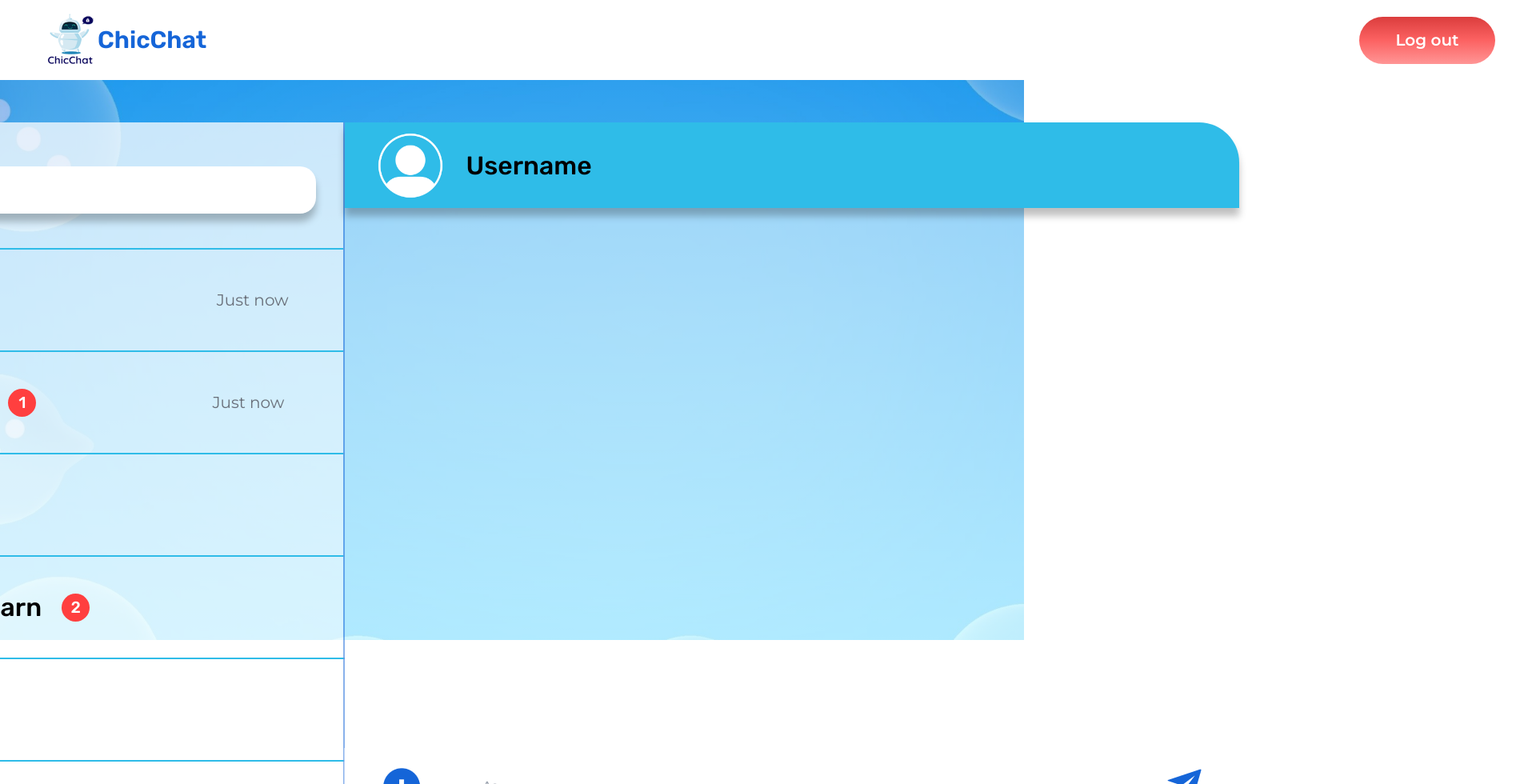
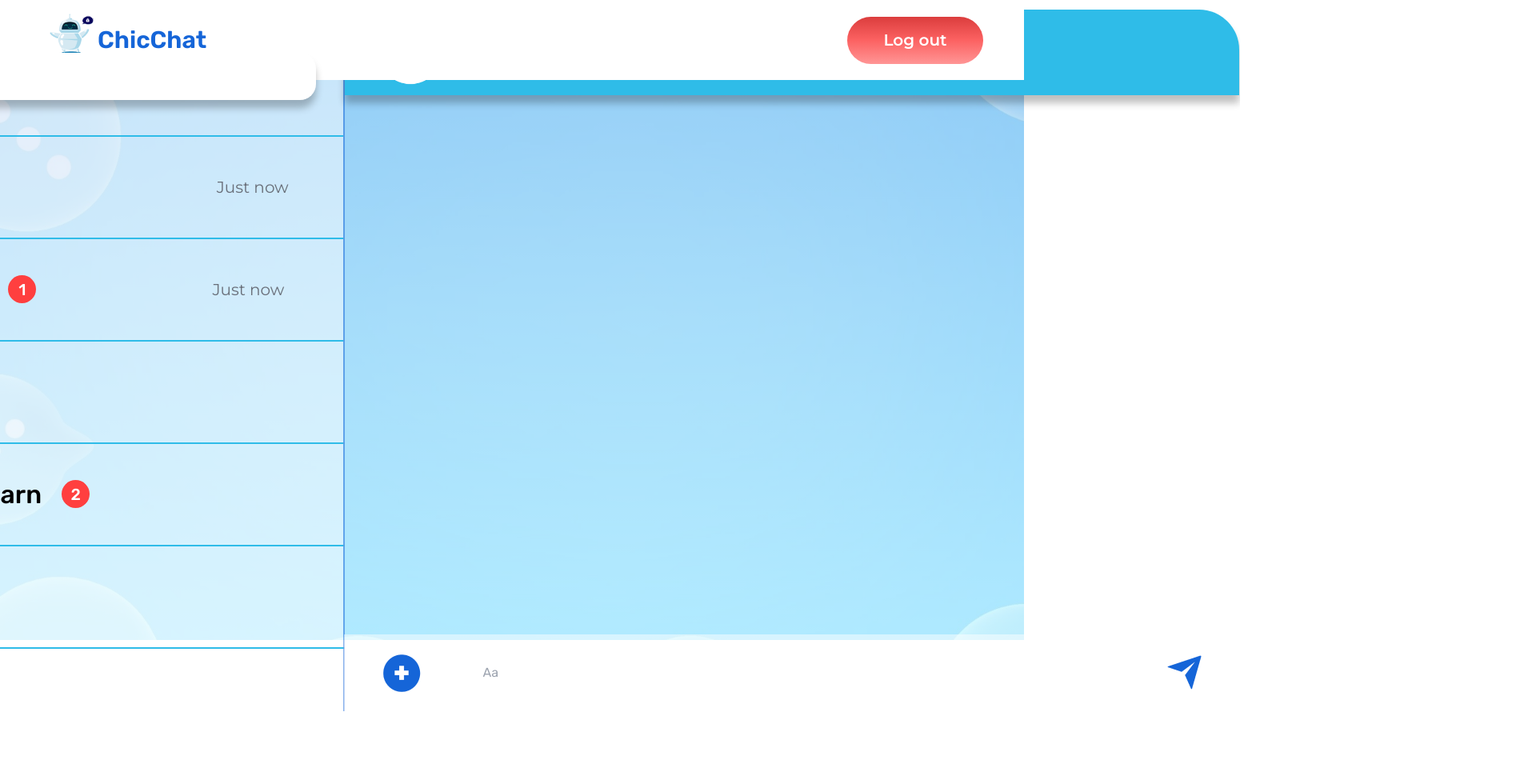
Before and after one commit to FairyFay404/Chic-Chat, a React (Vite) app in the folder client/: page /chat in a window 1280 px wide. Shown: the top 980 px of the page at 80% size, 1920 px wide, since content can reach past the window. After the commit the page ends 889 px from the top, so only its background shows below. Built offline with nearby package versions, Linux system fonts and the light colour scheme.

Commit message:
update-chat

```diff
--- a/client/src/components/Chat.jsx
+++ b/client/src/components/Chat.jsx
@@ -1,33 +1,31 @@
-import React,{useState} from 'react'
+import React, { useState } from 'react'
 import Navbar from './Navbar'
 
 export default function Chat() {
-    const [error,setError] = useState(false)
+    const [error, setError] = useState(false)
 
-    const handleEdit = (e)=>{
+    const handleEdit = (e) => {
         e.preventDefault();
         setError(true);
     }
     return (
         <>
             <div className="bg-gradient-to-b from-[#1565D8] to-[#9EE8FF] h-screen font-Rubik">
-
-                <div className="w-full h-screen bg-no-repeat bg-cover " style={{backgroundImage: `url("/Wallpaper.png")`}}>
-                    <Navbar/>
-                    <div className="h-[983px] flex flex-row justify-center items-center  ">
-                        <div className="w-[697px] h-[877px] rounded-l-[50px] bg-white/50 ">
+                <div className="w-full h-screen bg-no-repeat bg-cover " style={{ backgroundImage: `url("/Wallpaper.png")` }}>
+                    <Navbar />
+                    <div className="h-full">
+                        <div className="flex flex-row h-full justify-center items-center pt-[100px]">{/*  */}
+                            <div className="w-[697px] h-[877px] rounded-l-[50px] bg-white/50">
                                 <div className="flex flex-col items-center bg-white bg-opacity-50 rounded-l-[40px]">
-
-
                                     <div className="w-[698px] h-[159px] border-b-2 border-b-[#2FBCE8] flex flex-row justify-center items-center">
                                         <form>
                                             <label class="relative block">
                                                 <span class="absolute inset-y-9 left-0 flex items-center pl-3">
-                                    <img src="/search-icon.png" className='pe-[14px] w-[55px] h-[39px] ms-[5px]'/>
+                                                    <img src="/search-icon.png" className='pe-[14px] w-[55px] h-[39px] ms-[5px]' />
                                                 </span>
                                                 <input type="text" className="w-[629px] h-[59px] pl-[70px] rounded-[20px] shadow_1 mt-[11px]
                                                     text-[#072653] font-Rubik font-normal border-[0px] focus:border-[3px] focus:border-[#178AAE] focus:outline-0
-                                    " placeholder="Search by username" onChange={e => setUsername(e.target.value)}/>
+                                                    " placeholder="Search by username" onChange={e => setUsername(e.target.value)} />
                                             </label>
                                         </form>
                                     </div>
@@ -35,7 +33,7 @@ export default function Chat() {
                                     <div className="w-[698px] h-[718px] ">
                                         <button className="w-[700px] h-[128px] flex justify-between items-center border-b-2 border-b-[#2FBCE8] hover:bg-[#2FBCE8] hover:bg-opacity-40 auto-rows-auto">
                                             <div className="flex flex-row items-center">
-                                            <img src="/Profile.png" className='ms-[38px] me-[25px] w-[107px] h-[107px]'/>
+                                                <img src="/Profile.png" className='ms-[38px] me-[25px] w-[107px] h-[107px]' />
                                                 <div className=" flex justify-between items-center">
                                                     <span className='text-[32px] font-medium'>Aom</span>
                                                     <p className='text-[20px] ms-[300px] font-Montserrat font-normal text-[#696F79]'>Just now</p>
@@ -47,7 +45,7 @@ export default function Chat() {
                                         </button>
                                         <button className="w-[700px] h-[128px] flex justify-between items-center border-b-2 border-b-[#2FBCE8] hover:bg-[#2FBCE8] hover:bg-opacity-40">
                                             <div className="flex flex-row justify-center items-center">
-                                            <img src="/Profile.png" className='ms-[38px] me-[25px] w-[107px] h-[107px]'/>
+                                                <img src="/Profile.png" className='ms-[38px] me-[25px] w-[107px] h-[107px]' />
                                                 <h1 className='text-[32px] font-medium'>Party</h1>
                                                 <label className='w-[35px] h-[35px] rounded-[50px] bg-[#FF3F3F] flex justify-center items-center text-[20px] text-white font-medium ms-[25px]' >1</label>
                                                 <h2 className='text-[20px] ms-[220px] font-Montserrat font-normal text-[#696F79]'>Just now</h2>
@@ -56,14 +54,14 @@ export default function Chat() {
                                         </button>
                                         <button className="w-[700px] h-[128px] flex justify-between items-center border-b-2 border-b-[#2FBCE8] hover:bg-[#2FBCE8] hover:bg-opacity-40">
                                             <div className="flex flex-row justify-center items-center">
-                                            <img src="/Profile.png" className='ms-[38px] me-[25px] w-[107px] h-[107px]'/>
+                                                <img src="/Profile.png" className='ms-[38px] me-[25px] w-[107px] h-[107px]' />
                                                 <h1 className='text-[32px] font-medium'>Meaw</h1>
                                             </div>
 
                                         </button>
                                         <button className="w-[700px] h-[128px] flex justify-between items-center border-b-2 border-b-[#2FBCE8] hover:bg-[#2FBCE8] hover:bg-opacity-40">
                                             <div className="flex flex-row justify-center items-center">
-                                            <img src="/Profile.png" className='ms-[38px] me-[25px] w-[107px] h-[107px]'/>
+                                                <img src="/Profile.png" className='ms-[38px] me-[25px] w-[107px] h-[107px]' />
                                                 <h1 className='text-[32px] font-medium'>EEEEEarn</h1>
                                                 <label className='w-[35px] h-[35px] rounded-[50px] bg-[#FF3F3F] flex justify-center items-center text-[20px] text-white font-medium ms-[25px]'>2</label>
                                             </div>
@@ -71,7 +69,109 @@ export default function Chat() {
                                         </button>
                                         <button className="w-[700px] h-[128px] flex justify-between items-center border-b-2 border-b-[#2FBCE8] hover:bg-[#2FBCE8] hover:bg-opacity-40">
                                             <div className="flex flex-row justify-center items-center">
-                                            <img src="/Profile.png" className='ms-[38px] me-[25px] w-[107px] h-[107px]'/>
+                                                <img src="/Profile.png" className='ms-[38px] me-[25px] w-[107px] h-[107px]' />
+                                                <h1 className='text-[32px] font-medium'>Fay</h1>
+                                            </div>
+
+                                        </button>
+                                    </div>
+
+                                </div>
+                            </div>
+
+                            <div className="w-[1120px] h-[877px] rounded-r-[50px]
+                                bg-white/50 border-l-2  border-l-[#1565D880]
+                                flex flex-col justify-center items-center
+                            ">
+                                <div className="w-[1118px] h-[120px] bg-[#2FBCE8] ] flex justify-between items-center rounded-tr-[50px] shadow_1 t-[11px]">
+                                    <div className="flex items-center">
+                                        <img className='ms-[32px] w-[100px] h-[100px]' src="/MyProfile.png" alt="" />
+                                        <h1 className=' text-[32px] ms-[20px] font-medium text-[#000000]'>Username</h1>
+                                    </div>
+                                </div>
+                                <div className=" w-[1120px] h-[756px]">
+                                </div>
+
+                                <div className=" w-[1120px] h-[107px] bg-white bg-opacity-50 rounded-br-[40px] flex flex-row justify-center items-center">
+                                    <div className="">
+                                        <form>
+                                            <label class="relative flex flex-row justify-center items-center ">
+                                                <img src="/add icon.png" className=' w-[61px] h-[61px]' />
+                                                <input type="text" className="w-[880px] h-[59px] ms-[20px] pl-[50px] rounded-[20px]
+                                    text-[#072653] font-Rubik font-normal border-[0px] focus:border-[3px] focus:border-[#178AAE] focus:outline-0
+                                    " placeholder="Aa" onChange={e => setUsername(e.target.value)} />
+                                                <img src="/send icon.png" className='w-[53px] h-[53px] ms-[20px]' />
+                                            </label>
+                                        </form>
+                                    </div>
+                                </div>
+                            </div>
+                        </div>
+                    </div>
+
+
+
+
+
+
+                    {/* <div className="flex flex-row justify-center items-center">
+                        <div className="w-[697px] h-[877px] rounded-l-[50px] bg-white/50 ">
+                            <div className="flex flex-col items-center bg-white bg-opacity-50 rounded-l-[40px]">
+
+
+                                <div className="w-[698px] h-[159px] border-b-2 border-b-[#2FBCE8] flex flex-row justify-center items-center">
+                                    <form>
+                                        <label class="relative block">
+                                            <span class="absolute inset-y-9 left-0 flex items-center pl-3">
+                                                <img src="/search-icon.png" className='pe-[14px] w-[55px] h-[39px] ms-[5px]' />
+                                            </span>
+                                            <input type="text" className="w-[629px] h-[59px] pl-[70px] rounded-[20px] shadow_1 mt-[11px]
+                                    text-[#072653] font-Rubik font-normal border-[0px] focus:border-[3px] focus:border-[#178AAE] focus:outline-0
+                                    " placeholder="Search by username" onChange={e => setUsername(e.target.value)} />
+                                        </label>
+                                    </form>
+                                </div>
+
+                                <div className="w-[698px] h-[718px] ">
+                                    <button className="w-[700px] h-[128px] flex justify-between items-center border-b-2 border-b-[#2FBCE8] hover:bg-[#2FBCE8] hover:bg-opacity-40 auto-rows-auto">
+                                        <div className="flex flex-row items-center">
+                                            <img src="/Profile.png" className='ms-[38px] me-[25px] w-[107px] h-[107px]' />
+                                            <div className=" flex justify-between items-center">
+                                                <span className='text-[32px] font-medium'>Aom</span>
+                                                <p className='text-[20px] ms-[300px] font-Montserrat font-normal text-[#696F79]'>Just now</p>
+
+                                            </div>
+
+
+                                        </div>
+                                    </button>
+                                    <button className="w-[700px] h-[128px] flex justify-between items-center border-b-2 border-b-[#2FBCE8] hover:bg-[#2FBCE8] hover:bg-opacity-40">
+                                        <div className="flex flex-row justify-center items-center">
+                                            <img src="/Profile.png" className='ms-[38px] me-[25px] w-[107px] h-[107px]' />
+                                            <h1 className='text-[32px] font-medium'>Party</h1>
+                                            <label className='w-[35px] h-[35px] rounded-[50px] bg-[#FF3F3F] flex justify-center items-center text-[20px] text-white font-medium ms-[25px]' >1</label>
+                                            <h2 className='text-[20px] ms-[220px] font-Montserrat font-normal text-[#696F79]'>Just now</h2>
+                                        </div>
+
+                                    </button>
+                                    <button className="w-[700px] h-[128px] flex justify-between items-center border-b-2 border-b-[#2FBCE8] hover:bg-[#2FBCE8] hover:bg-opacity-40">
+                                        <div className="flex flex-row justify-center items-center">
+                                            <img src="/Profile.png" className='ms-[38px] me-[25px] w-[107px] h-[107px]' />
+                                            <h1 className='text-[32px] font-medium'>Meaw</h1>
+                                        </div>
+
+                                    </button>
+                                    <button className="w-[700px] h-[128px] flex justify-between items-center border-b-2 border-b-[#2FBCE8] hover:bg-[#2FBCE8] hover:bg-opacity-40">
+                                        <div className="flex flex-row justify-center items-center">
+                                            <img src="/Profile.png" className='ms-[38px] me-[25px] w-[107px] h-[107px]' />
+                                            <h1 className='text-[32px] font-medium'>EEEEEarn</h1>
+                                            <label className='w-[35px] h-[35px] rounded-[50px] bg-[#FF3F3F] flex justify-center items-center text-[20px] text-white font-medium ms-[25px]'>2</label>
+                                        </div>
+
+                                    </button>
+                                    <button className="w-[700px] h-[128px] flex justify-between items-center border-b-2 border-b-[#2FBCE8] hover:bg-[#2FBCE8] hover:bg-opacity-40">
+                                        <div className="flex flex-row justify-center items-center">
+                                            <img src="/Profile.png" className='ms-[38px] me-[25px] w-[107px] h-[107px]' />
                                             <h1 className='text-[32px] font-medium'>Fay</h1>
                                         </div>
 
@@ -104,18 +204,18 @@ export default function Chat() {
                                 <div className="">
                                     <form>
                                         <label class="relative block flex flex-row justify-center items-center ">
-                                    <img src="/add icon.png" className=' w-[61px] h-[61px]'/>
+                                            <img src="/add icon.png" className=' w-[61px] h-[61px]' />
                                             <input type="text" className="w-[880px] h-[59px] ms-[20px] pl-[50px] rounded-[20px]
                                     text-[#072653] font-Rubik font-normal border-[0px] focus:border-[3px] focus:border-[#178AAE] focus:outline-0
-                                    " placeholder="Aa" onChange={e => setUsername(e.target.value)}/>
-                                    <img src="/send icon.png" className='w-[53px] h-[53px] ms-[20px]'/>
+                                    " placeholder="Aa" onChange={e => setUsername(e.target.value)} />
+                                            <img src="/send icon.png" className='w-[53px] h-[53px] ms-[20px]' />
                                         </label>
                                     </form>
                                 </div>
                             </div>
 
                         </div>
-                    </div>
+                    </div> */}
                 </div>
             </div>
         </>
--- a/client/src/components/Navbar.jsx
+++ b/client/src/components/Navbar.jsx
@@ -1,16 +1,23 @@
-import React,{useState} from 'react'
+import React, { useState } from 'react'
 
 export default function Navbar() {
 
     return (
         <>
-            <div className="w-[1920px] h-[100px] bg-white ] flex justify-between items-center">
-                <div className="flex items-center ">
-                    <img className='ms-[56px]' src="/ChicChatLOGO.png" alt="" />
-                    <h1 className=' text-[30px] font-semibold text-[#1565D8]'>ChicChat</h1>
+            <div className="relative">
+                <div className="fixed top-0 left-0 w-full h-[100px] bg-white">
+                    <div className="max-w-[1920px] mx-auto h-full">
+                        <div className="flex flex-row h-full justify-between items-center">
+                            <div className="flex items-center">
+                                <img className='ms-[56px]' src="/ChicChatLOGO.png" alt="" />
+                                <h1 className=' text-[30px] font-semibold text-[#1565D8]'>ChicChat</h1>
+                            </div>
+                            <button className='me-[51px] w-[170px] h-[59px] rounded-[50px] bg-gradient-to-b from-[#DB3D3D] via-[#FC6262] to-[#FF9595] font-semibold text-[20px] text-white font-Montserrat hover:border-[2px] hover:border-[#f02e2e]'>Log out</button>
+                        </div>
+                    </div>
                 </div>
-                <button className='me-[51px] w-[170px] h-[59px] rounded-[50px] bg-gradient-to-b from-[#DB3D3D] via-[#FC6262] to-[#FF9595] font-semibold text-[20px] text-white font-Montserrat hover:border-[2px] hover:border-[#f02e2e]'>Log out</button>
             </div>
+
         </>
     )
 }
```
Lines whose indentation alone changed are shown as unchanged.
